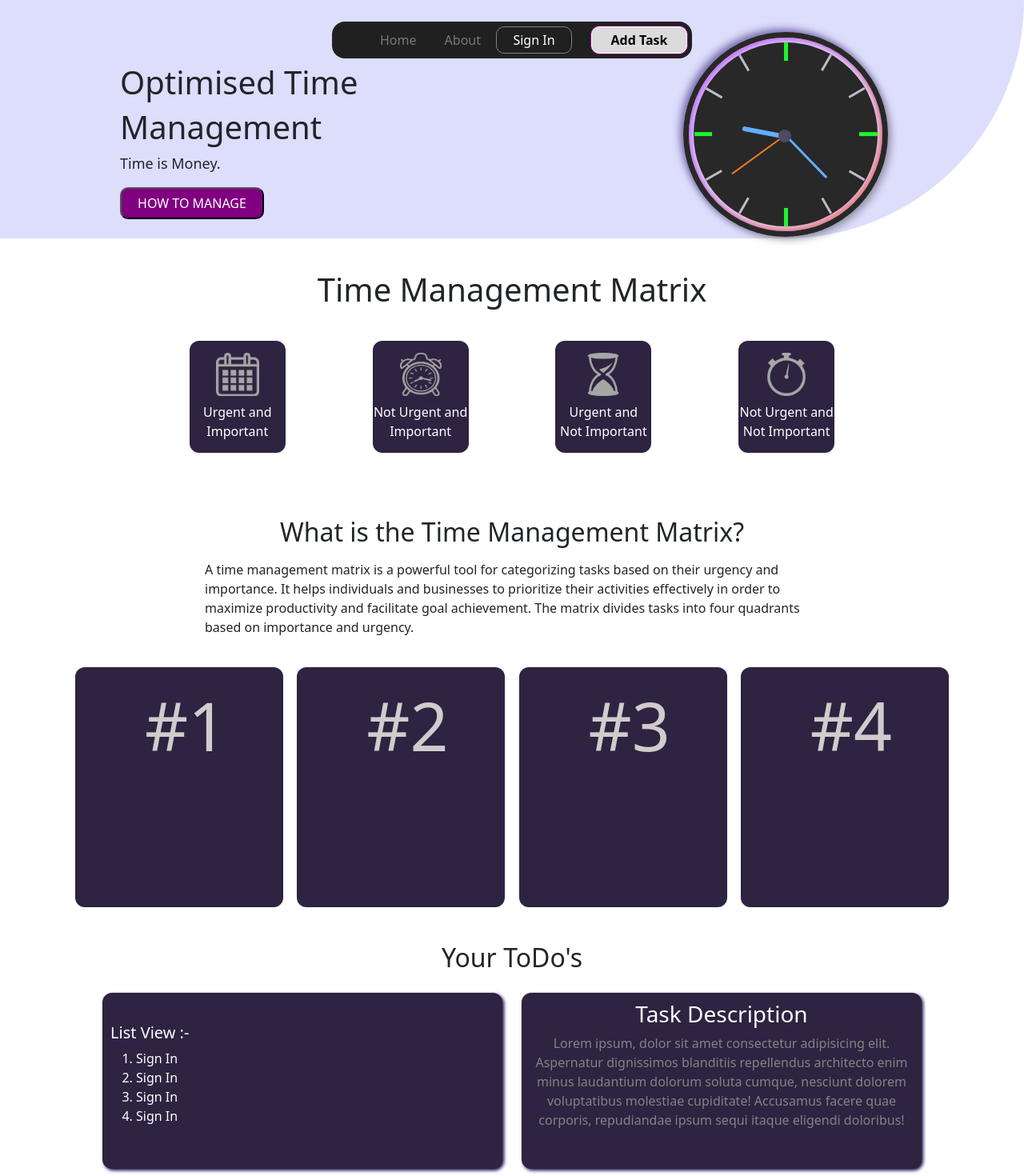
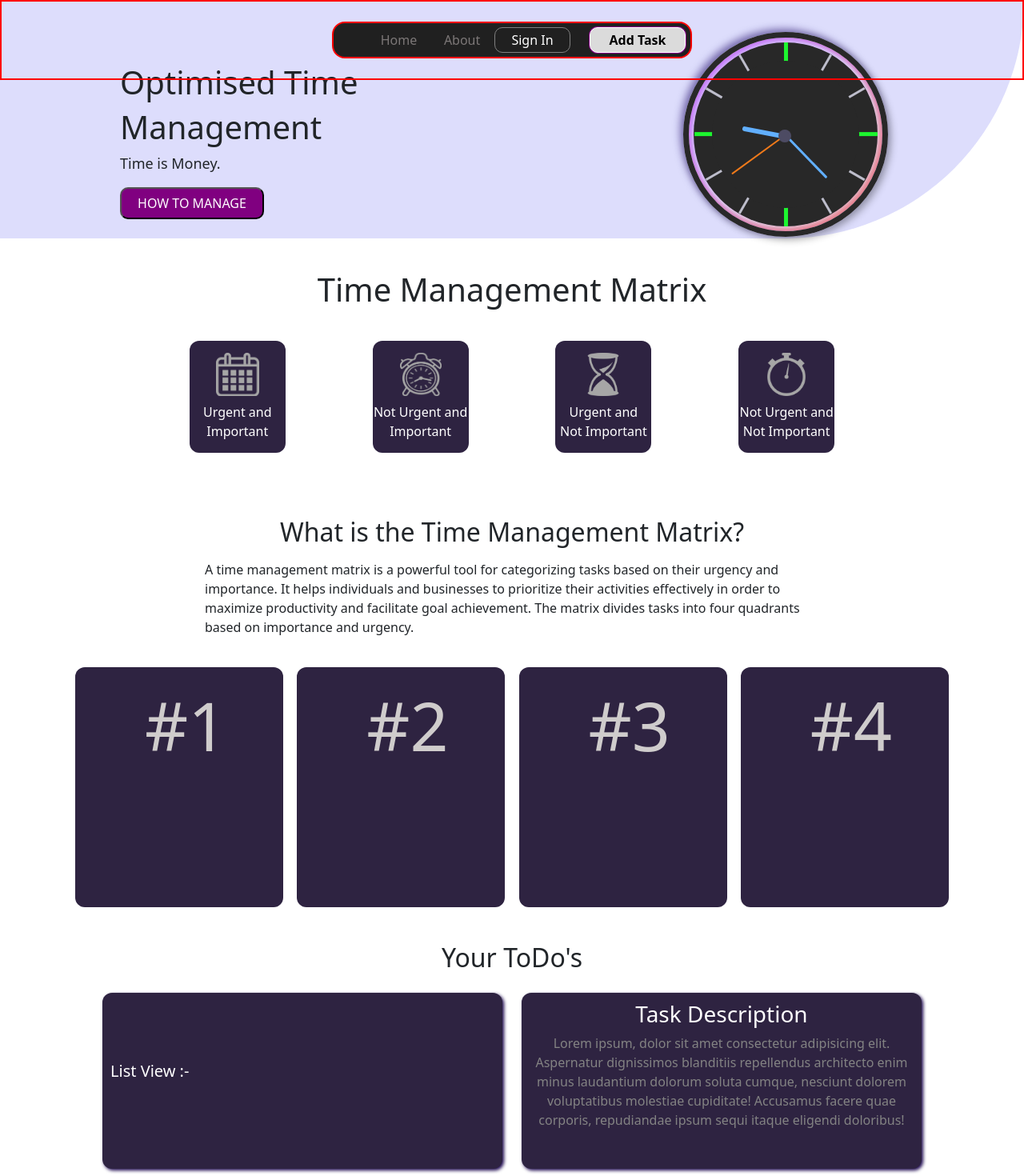
Before and after one commit to StarKBhaviN/Optimised_Time_Management, a React (Create React App) app in the folder frontend/: page / in a window 1280 px wide. Shown: the top 1470 px of the page at 80% size. Built offline with nearby package versions, Linux system fonts and the light colour scheme.

Commit message:
Front + Back

```diff
--- a/frontend/src/Components/TaskAddView.js
+++ b/frontend/src/Components/TaskAddView.js
@@ -2,25 +2,24 @@ import React, { useState, useEffect } from "react";
 import "../Styles/taskAddViewOuter.css";
 import { FontAwesomeIcon } from "@fortawesome/react-fontawesome";
 import { faTrash } from "@fortawesome/free-solid-svg-icons";
-import Button from 'react-bootstrap/Button';
-import Form from 'react-bootstrap/Form';
-import Modal from 'react-bootstrap/Modal';
-import axios from "axios"
-import { useFormik } from 'formik';
-import { toast } from 'react-toastify';
-import { loginSchema } from '../validation_schema';
+import Button from "react-bootstrap/Button";
+import Form from "react-bootstrap/Form";
+import Modal from "react-bootstrap/Modal";
+import axios from "axios";
+import { Formik, useFormik } from "formik";
+import { toast } from "react-toastify";
+import { loginSchema } from "../validation_schema";
 import { useNavigate } from "react-router-dom";
-
 
 const initialValues = {
   Title: "",
   Due_date: "",
   Urgency: false,
-  Importance: false
-}
+  Importance: false,
+};
 
 function TaskAddView({ auth_token_id }) {
-  const navigate = useNavigate()
+  const navigate = useNavigate();
 
   const [tokenFound, setTokenFound] = useState(false);
   const [show, setShow] = useState(false);
@@ -28,45 +27,74 @@ function TaskAddView({ auth_token_id }) {
   const handleClose = () => setShow(false);
   const handleShow = () => setShow(true);
 
-
-  useEffect(() => {
-    // Check if token is found (You need to implement your token checking logic here)
-    const token = localStorage.getItem("OTM_Token"); // Example: Check if token exists in localStorage
-    setTokenFound(!!token); // Set tokenFound based on whether token exists or not
-  }, []);
-
-  console.log(tokenFound)
-
-
+  console.log(tokenFound);
+  // /api/tasks/get_all_tasks
   const { values, errors, handleBlur, handleChange, handleSubmit } = useFormik({
     initialValues: initialValues,
     onSubmit: async (values, action) => {
-      console.log("Submit button clicked")
       try {
-        const response = await axios.post("http://127.0.0.1:5000/api/tasks/task_add", {
+        const response = await axios.post(
+          "http://127.0.0.1:5000/api/tasks/task_add",
+          {
             Title: values.Title,
             Due_date: values.Due_date,
             Urgency: values.Urgency,
-          Importance: values.Importance
-        }, {
+            Importance: values.Importance,
+          },
+          {
             headers: {
-            Authorization: `Bearer ${auth_token_id}`
+              Authorization: `Bearer ${auth_token_id}`,
+            },
           }
+        );
+
+        console.log(response);
+        if (response) {
+          toast.success("Task Added Successfully!!!", {
+            position: "bottom-left",
           });
-
-        console.log(response)
+        }
       } catch (error) {
         console.error("Error occurred:", error.response.data.error);
         toast.error(`${error.response.data.error}`, {
-          position: 'bottom-left'
+          position: "bottom-left",
         });
       }
 
-      action.resetForm()
+      action.resetForm();
+    },
+  });
+
+  const [getData, setDatas] = useState([]);
+
+  const datas = async () => {
+    try {
+      console.log("Running this function");
+      const response = await axios.get(
+        "http://127.0.0.1:5000/api/tasks/get_all_tasks",
+        {
+          headers: {
+            Authorization: `Bearer ${auth_token_id}`,
+          },
         }
-  })
+      );
 
-  console.log(values)
+      console.log(response.data);
+
+      setDatas(response.data);
+    } catch (error) {
+      console.error("Error occurred:", error.response.data.error);
+    }
+  };
+
+  useEffect(() => {
+    const token = localStorage.getItem("OTM_Token");
+    setTokenFound(!!token);
+
+    if (token) {
+      datas();
+    }
+  }, [tokenFound, getData]);
 
   return (
     <>
@@ -84,35 +112,23 @@ function TaskAddView({ auth_token_id }) {
             }}
           >
             <div className="tasks">
-
-              {tokenFound && <Button variant="primary" onClick={handleShow}>Add Task</Button>}
+              {tokenFound && (
+                <Button variant="primary" onClick={handleShow}>
+                  Add Task
+                </Button>
+              )}
               <h5>List View :-</h5>
               <div className="allTasks">
                 <ol className="text-start">
-                  <li>
-                    Sign In{" "}
-                    {tokenFound && (
+                  {getData !== undefined &&
+                    getData.map((task, index) => (
+                      <li key={index}>
+                        {task.Title}
+                        {/* {tokenFound && (
                           <FontAwesomeIcon icon={faTrash} className="ms-2" />
-                    )}
+                        )} */}
                       </li>
-                  <li>
-                    Sign In{" "}
-                    {tokenFound && (
-                      <FontAwesomeIcon icon={faTrash} className="ms-2" />
-                    )}
-                  </li>
-                  <li>
-                    Sign In{" "}
-                    {tokenFound && (
-                      <FontAwesomeIcon icon={faTrash} className="ms-2" />
-                    )}
-                  </li>
-                  <li>
-                    Sign In{" "}
-                    {tokenFound && (
-                      <FontAwesomeIcon icon={faTrash} className="ms-2" />
-                    )}
-                  </li>
+                    ))}
                 </ol>
               </div>
             </div>
@@ -127,7 +143,6 @@ function TaskAddView({ auth_token_id }) {
             </div>
           </div>
         </div>
-
 
         <Modal show={show} onHide={handleClose}>
           <Modal.Header closeButton>
@@ -145,7 +160,6 @@ function TaskAddView({ auth_token_id }) {
                       value={values.Title}
                       onChange={handleChange}
                       onBlur={handleBlur}
-
                     />
                   </div>
                   <div className="input">
@@ -156,8 +170,6 @@ function TaskAddView({ auth_token_id }) {
                       value={values.Due_date}
                       onChange={handleChange}
                       onBlur={handleBlur}
-
-
                     />
                   </div>
                 </div>
@@ -172,7 +184,7 @@ function TaskAddView({ auth_token_id }) {
                         value={values.Urgency}
                         onChange={handleChange}
                         onBlur={handleBlur}
-                        defaultValue= {false}
+                        defaultValue={false}
                       />
                     </div>
                     <div className="box2">
@@ -183,16 +195,14 @@ function TaskAddView({ auth_token_id }) {
                         value={values.Importance}
                         onChange={handleChange}
                         onBlur={handleBlur}
-                        defaultValue= {false}
+                        defaultValue={false}
                       />
                     </div>
                   </div>
 
                   <div className="input-desc">
                     <label>Description: </label>
-                    <input
-                      type="text"
-                    />
+                    <input type="text" />
                   </div>
                 </div>
               </div>
@@ -206,9 +216,8 @@ function TaskAddView({ auth_token_id }) {
               </Button>
             </Modal.Footer>
           </Form>
-        </Modal >
+        </Modal>
       </div>
-
     </>
   );
 }
--- a/frontend/src/Styles/Navbar.css
+++ b/frontend/src/Styles/Navbar.css
@@ -6,7 +6,7 @@
   align-items: center;
   justify-content: center;
   z-index: 1000;
-  border: 0px solid red;
+  border: 2px solid red;
 }
 
 a{
@@ -22,7 +22,7 @@ a{
   height: 46px;
   width: 450px;
   z-index: 100;
-  border: 0px solid red;
+  border: 2px solid red;
 }
 
 .cmnLink {
```
Lines whose indentation alone changed are shown as unchanged.
